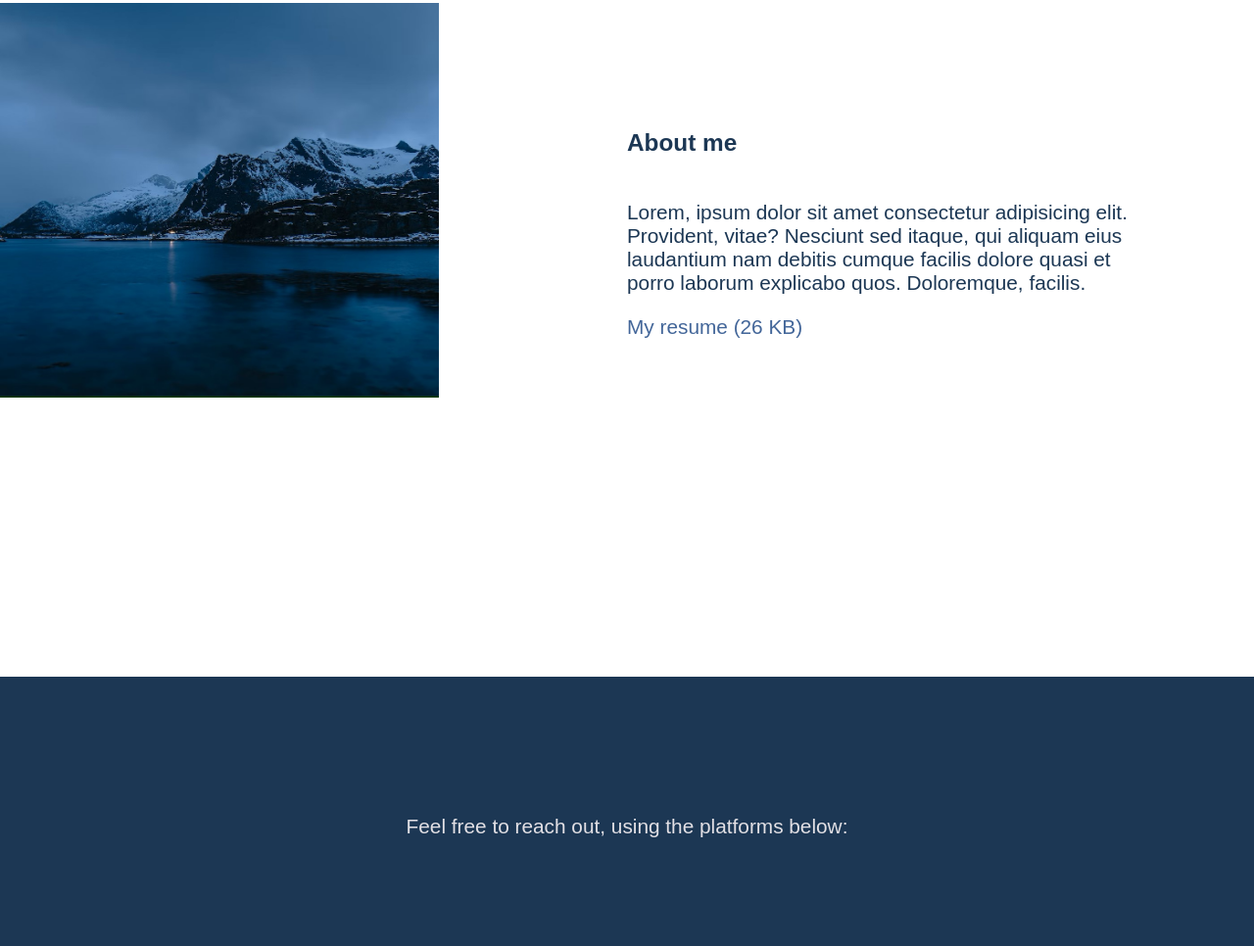
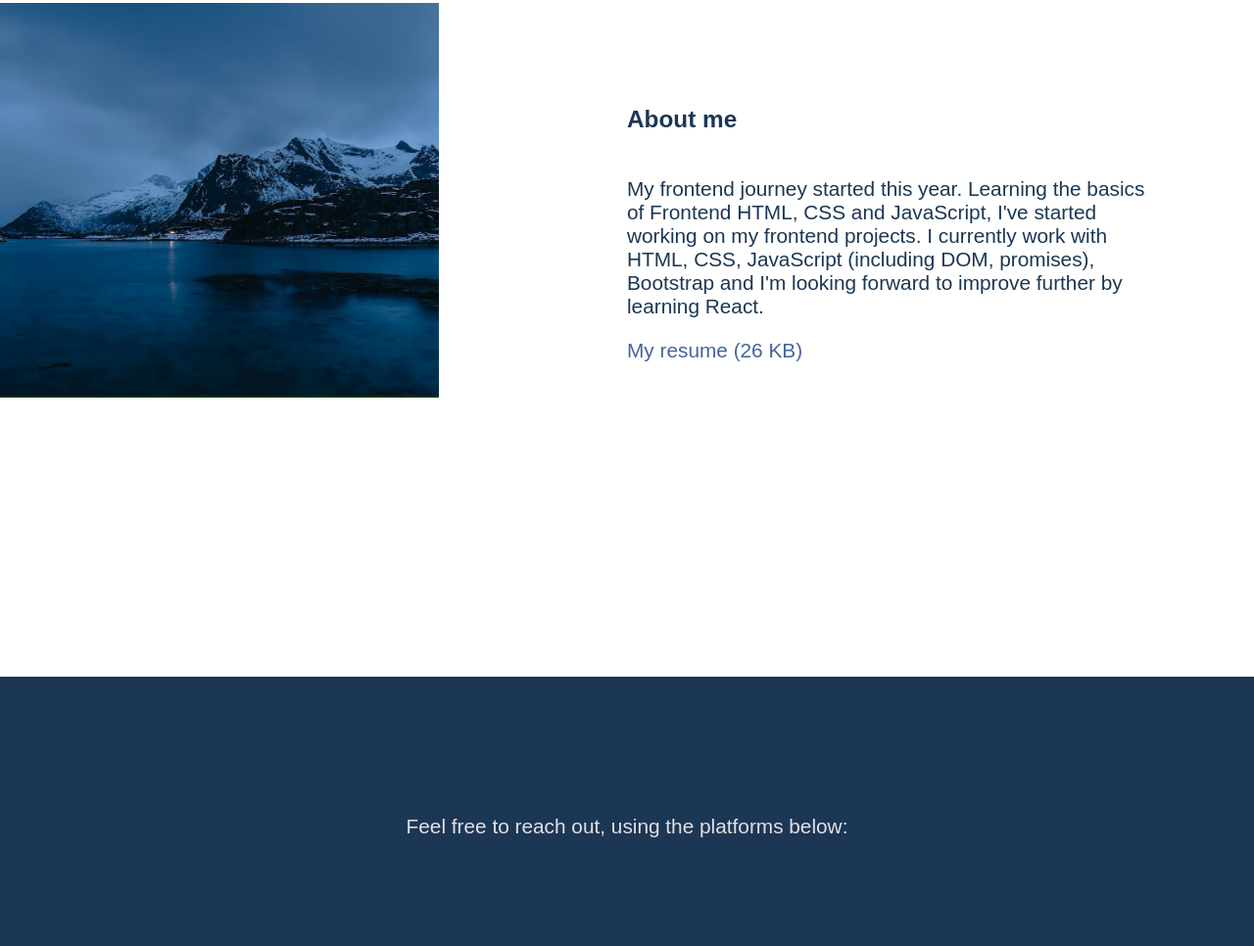
Before and after one commit to mableee1/my-portfolio-website, a plain HTML site: page docs/index.html in a window 1280 px wide. Shown: the part 1717-2683 px from the top of the page at 98% size. Drawn offline with Linux system fonts and the light colour scheme.

Commit message:
added about myself

```diff
--- a/docs/index.html
+++ b/docs/index.html
@@ -100,7 +100,7 @@
                     About me
                 </h3>
                 <p>
-                    Lorem, ipsum dolor sit amet consectetur adipisicing elit. Provident, vitae? Nesciunt sed itaque, qui aliquam eius laudantium nam debitis cumque facilis dolore quasi et porro laborum explicabo quos. Doloremque, facilis.
+                    My frontend journey started this year. Learning the basics of Frontend HTML, CSS and JavaScript, I've started working on my frontend projects. I currently work with HTML, CSS, JavaScript (including DOM, promises), Bootstrap and I'm looking forward to improve further by learning React.
                 </p>
                 <a href="../files/Ким Наталья_Резюме.docx" class="about-me-resume">My resume (26 KB)</a>
             </div>
```
